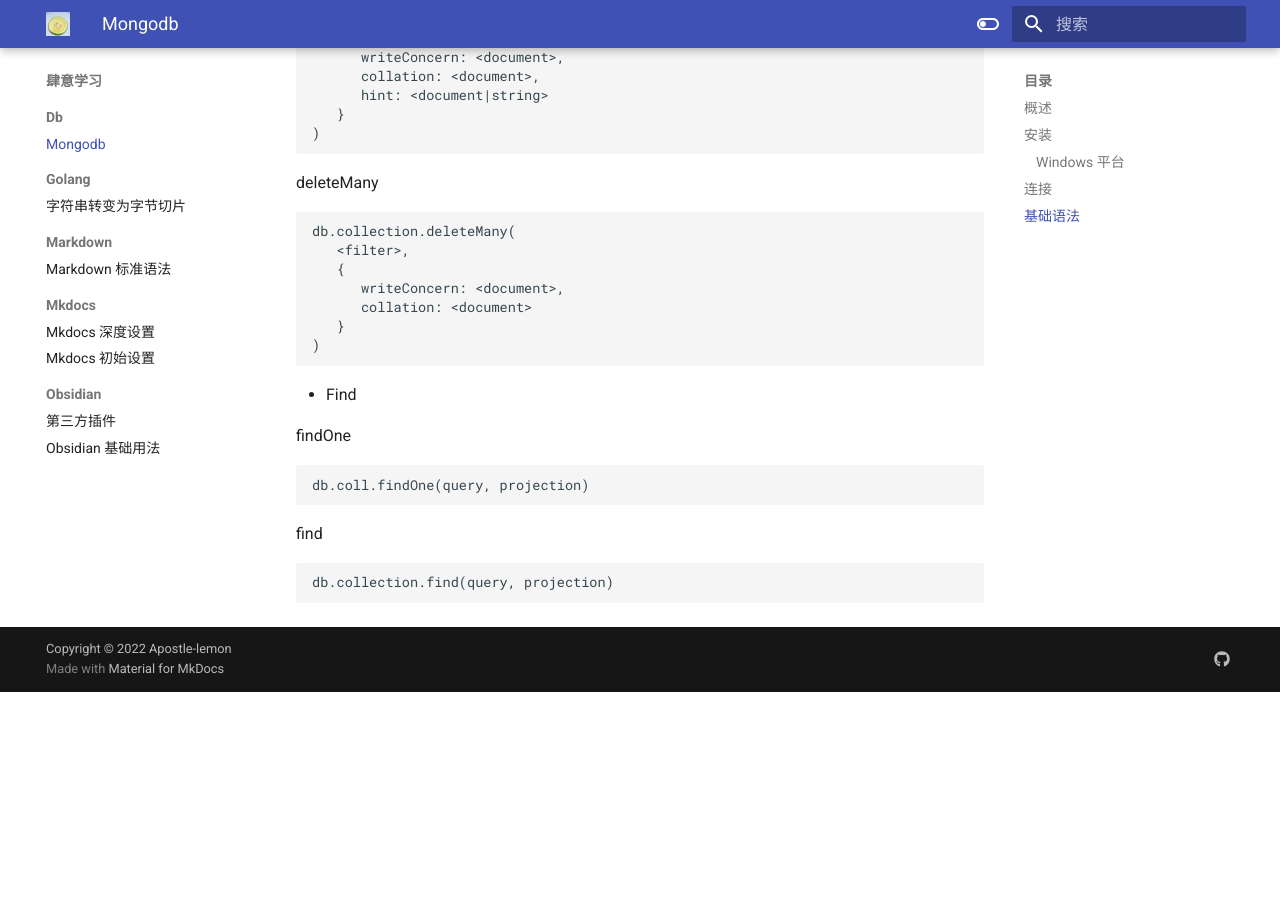
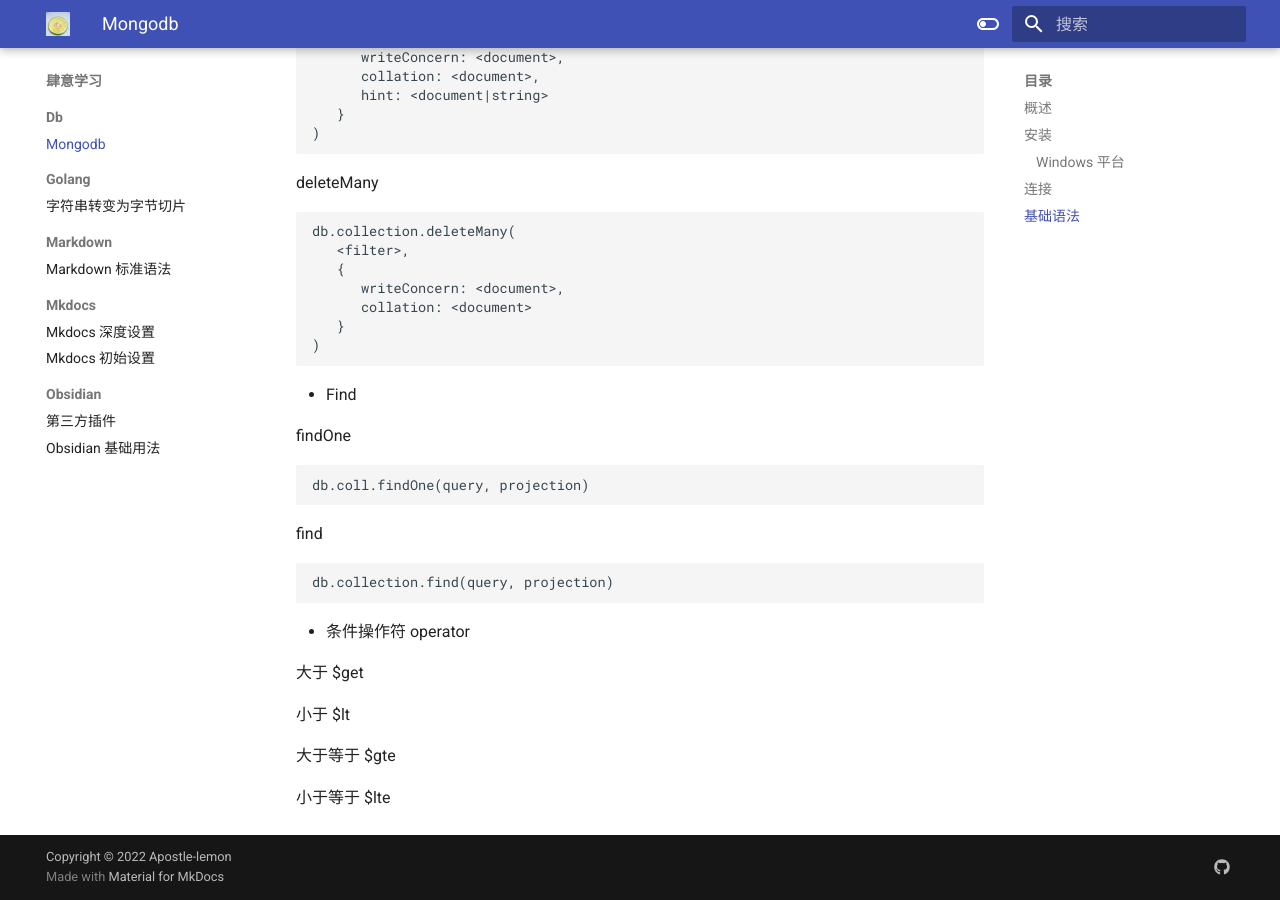
Before and after one commit to Apostle-lemon/Apostle-lemon.github.io, an MkDocs documentation site: the page built from docs/肆意学习/db/mogodb基础用法.md, in a window 1280 px wide and 900 px high, scrolled down 2456 px. Built offline with MkDocs 1.6.1 and Material for MkDocs 9.7.7, drawn with Linux system fonts in a browser that asks for light colours; before the commit the page ends 3148 px from its top, so only the background shows below that.

Commit message:
vault backup: 2022-10-30 14:11:10
Affected files:
docs/肆意学习/db/mogodb基础用法.md

````diff
--- a/docs/肆意学习/db/mogodb基础用法.md
+++ b/docs/肆意学习/db/mogodb基础用法.md
@@ -146,3 +146,13 @@ find
 ```
 db.collection.find(query, projection)
 ```
+
+- 条件操作符 operator
+
+大于 $get
+
+小于 $lt
+
+大于等于 $gte
+
+小于等于 $lte
````
